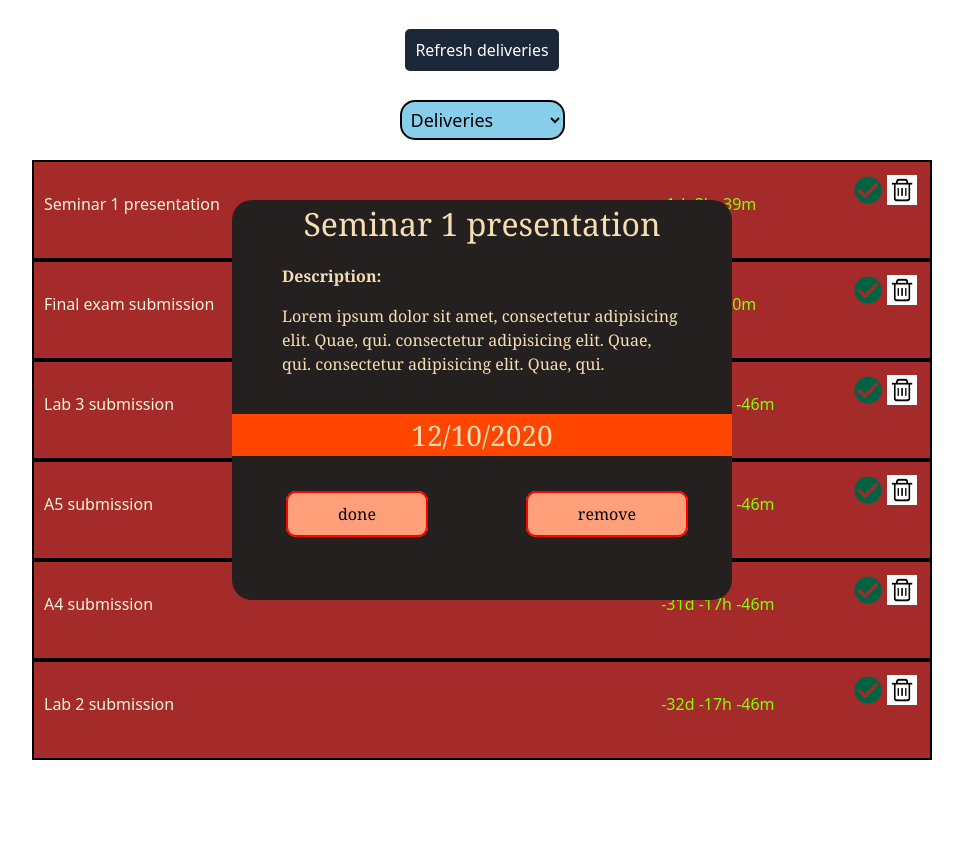
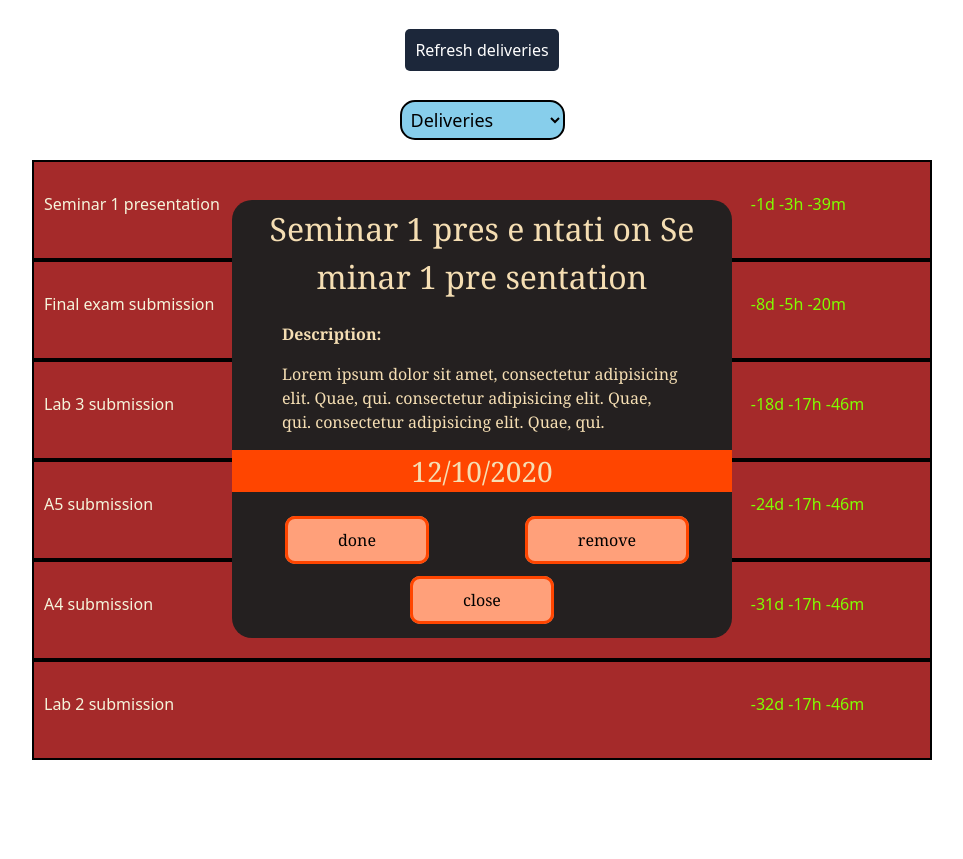
Before and after one commit to pujol99/univery, a Flask app: page / in a window 1280 px wide. Shown: the part 100-959 px from the top of the page, without its empty margins (158-1121 px from the left). Run offline with Flask 2, Linux system fonts and the light colour scheme; a user stored in the database is signed in; data comes from the database, SQL or seed files in the repository.

Commit message:
workin on popup with correct data

```diff
--- a/app/static/style.css
+++ b/app/static/style.css
@@ -100,7 +100,7 @@
 }
 
 .delivery-name{
-    width: 70%;
+    width: 80%;
     float: left;
     height: 100px;
     vertical-align: middle;
@@ -120,18 +120,6 @@
     padding-top: 30px;
 }
 
-.actions{
-    padding-top: 13px;
-    width: 10%;
-    float: left;
-    height: 100px;
-    text-align: center;
-}
-
-.actions img{
-    width: 30px;
-    height: 30px;
-}
 
 .refresh-box{
     height: 100px;
@@ -220,22 +208,24 @@
     left: 50%;
     top: 300px;
     width: min(70%, 500px);
-    height: 400px;
+    height: fit-content;
     transform: translate(-50%, 0);
     background-color: rgb(36, 32, 32);
     color: wheat;
     font-family: Georgia;
     border-radius: 20px;
+    padding-bottom: 50px;
 }
 
 .popup-del-name{
     text-align:center;
     font-size: 32px;
     height: fit-content;
+    padding: 5px 10px;
 }
 
 .popup-del-descr{
-    height: 150px;
+    height: fit-content;
     width: 80%;
     margin: 0 auto;
 }
@@ -247,14 +237,12 @@
 }
 .popup-del-action{
     height: 80px;
-    width: 50%;
-    float: left;
     text-align: center;
-    padding-top: 30px;
+    padding-top: 20px;
 }
 
 .popup-del-action a{
-    border: 2px solid red;
+    border: 3px solid orangered;
     background-color: lightsalmon;
     border-radius: 10px;
     padding: 10px 50px;
@@ -268,3 +256,8 @@
     color: black;
     box-shadow: 5px 5px;
 }
+
+.half-left{
+    width: 50%;
+    float: left;
+}
--- a/app/templates/base.html
+++ b/app/templates/base.html
@@ -37,12 +37,20 @@
 <script>
     var waitin = document.getElementById('waiting');
     var loadin = document.getElementById('loading');
+    var divsToHide = document.getElementsByClassName("toHide");
+
     var done = document.getElementById("done");
     var undone = document.getElementById("notdone");
 
     loadin.style.display = "none";
     done.style.display = "none";
     undone.style.display = "block";
+
+    for(var i = 0; i < divsToHide.length; i++){
+        divsToHide[i].style.visibility = "hidden";
+        divsToHide[i].style.display = "none";
+    }
+
 
     document.getElementById('refresh-text').onclick = function () {
         waitin.style.display = "none";
@@ -61,5 +69,13 @@
         }
     }
 
+    function openPopup () {
+        document.getElementById('popup').style.display = "block";
+    }
+
+    document.getElementById('closePopup').onclick = function () {
+        document.getElementById('popup').style.display = "none";
+    }
+
 </script>
 </html>
--- a/app/templates/home.html
+++ b/app/templates/home.html
@@ -18,16 +18,17 @@
     <div id="notdone" class="delivery-container">
         {% if deliveries_todo|length > 0 %}
             {% for delivery in deliveries_todo %}
-                <div class="delivery-block">
+                <div onclick="openPopup()" class="delivery-block">
+                    <!-- Data for popup -->
+                    <div class="toHide" id="hd">{{delivery.description}}</div>
+                    <div class="toHide" id="ht">{{delivery.toDate}}</div>
+                    <div class="toHide" id="hi">{{delivery.isDone}}</div>
+                    <!-- -------------- -->
                     <div class="delivery-name">
-                        <p class="">{{delivery.name}}</p>
+                        <p>{{delivery.name}}</p>
                     </div>
                     <div class="delivery-date">
                         <p class="time">{{delivery.toDate}}</p>
-                    </div>
-                    <div class="actions">
-                        <a href="{{url_for('deliveries.delivery_done', id=delivery.id)}}"><img src="/static/web_pics/done.png" alt="" srcset=""></a>
-                        <a href="{{url_for('deliveries.delivery_remove', id=delivery.id)}}"><img src="/static/web_pics/remove.png" alt="" srcset=""></a>
                     </div>
                 </div>
             {% endfor %}
@@ -42,16 +43,12 @@
     <div id="done" class="delivery-container">
         {% if deliveries_done|length > 0 %}
             {% for delivery in deliveries_done %}
-                <div class="delivery-block">
+                <div onclick="openPopup('t', 't','t', 't')" class="delivery-block">
                     <div class="delivery-name">
                         <p class="">{{delivery.name}}</p>
                     </div>
                     <div class="delivery-date">
                         <p class="time">{{delivery.toDate}}</p>
-                    </div>
-                    <div class="actions">
-                        <a href="{{url_for('deliveries.delivery_undone', id=delivery.id)}}"><img src="/static/web_pics/undone.png" alt="" srcset=""></a>
-                        <a href="{{url_for('deliveries.delivery_remove', id=delivery.id)}}"><img src="/static/web_pics/remove.png" alt="" srcset=""></a>
                     </div>
                 </div>
             {% endfor %}
@@ -63,9 +60,12 @@
             </div>
         {% endif %}
     </div>
-    <div class="popup-del">
+    <div id="popup" class="popup-del">
         <div class="popup-del-name">
-            <p>Seminar 1 presentation</p>
+            <p>
+                Seminar 1 pres e ntati on
+                Se minar 1 pre sentation
+            </p>
         </div>
         <div class="popup-del-descr">
             <p><b>Description:</b></p>
@@ -78,13 +78,14 @@
         <div class="popup-del-date">
             <p>12/10/2020</p>
         </div>
-        <div class="popup-del-actions">
-            <div class="popup-del-action">
-                <a href="#">done</a>
-            </div>
-            <div class="popup-del-action">
-                <a href="#">remove</a>
-            </div>
+        <div class="popup-del-action half-left">
+            <a href="#">done</a>
+        </div>
+        <div class="popup-del-action half-left">
+            <a href="#">remove</a>
+        </div>
+        <div id="closePopup" class="popup-del-action">
+            <a href="#">close</a>
         </div>
     </div>
 </div>
```
